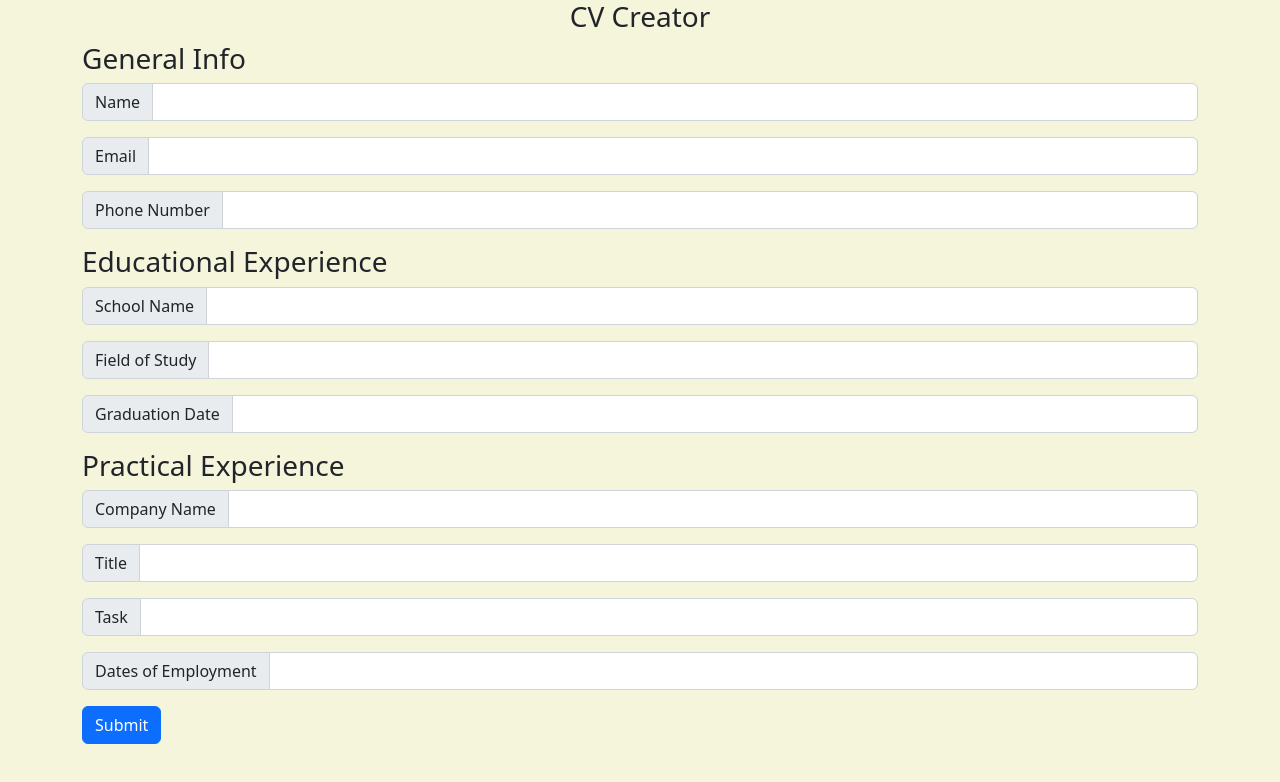
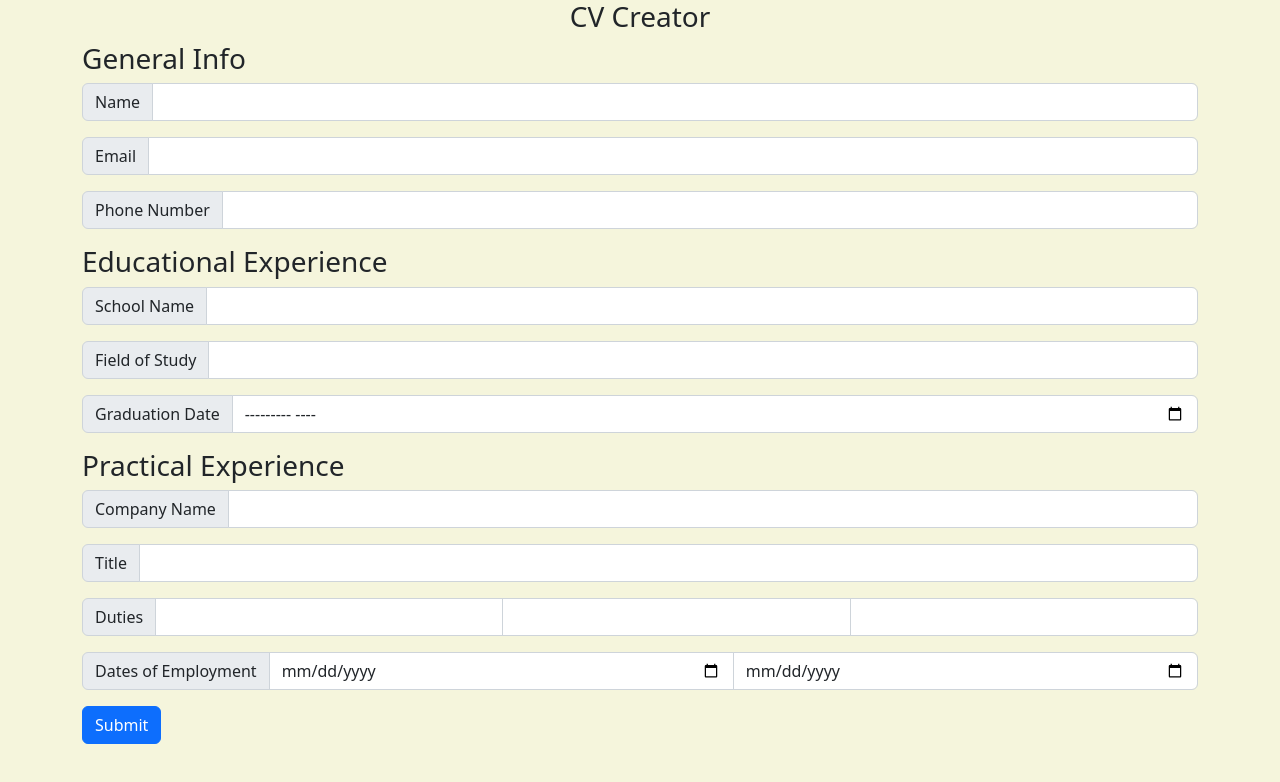
Before and after one commit to Endeyr/cv-application-app, a React (Create React App) app: page / in a window 1280 px wide. Shown: the top 782 px of the page. Built offline with nearby package versions, Linux system fonts and the light colour scheme.

Commit message:
add input type

```diff
--- a/src/components/Display.js
+++ b/src/components/Display.js
@@ -9,11 +9,11 @@ export function Display() {
 				</div>
 				<div className="input-group mb-3">
 					<span className="input-group-text">Email</span>
-					<input type="text" className="form-control" />
+					<input type="email" className="form-control" />
 				</div>
 				<div className="input-group mb-3">
 					<span className="input-group-text">Phone Number</span>
-					<input type="text" className="form-control" />
+					<input type="tel" className="form-control" />
 				</div>
 			</section>
 			<section>
@@ -28,7 +28,7 @@ export function Display() {
 				</div>
 				<div className="input-group mb-3">
 					<span className="input-group-text">Graduation Date</span>
-					<input type="text" className="form-control" />
+					<input type="month" className="form-control" />
 				</div>
 			</section>
 			<section>
@@ -42,12 +42,15 @@ export function Display() {
 					<input type="text" className="form-control" />
 				</div>
 				<div className="input-group mb-3">
-					<span className="input-group-text">Task</span>
+					<span className="input-group-text">Duties</span>
+					<input type="text" className="form-control" />
+					<input type="text" className="form-control" />
 					<input type="text" className="form-control" />
 				</div>
 				<div className="input-group mb-3">
 					<span className="input-group-text">Dates of Employment</span>
-					<input type="text" className="form-control" />
+					<input type="date" className="form-control" />
+					<input type="date" className="form-control" />
 				</div>
 			</section>
 			<button type="button" className="btn btn-primary">
```
